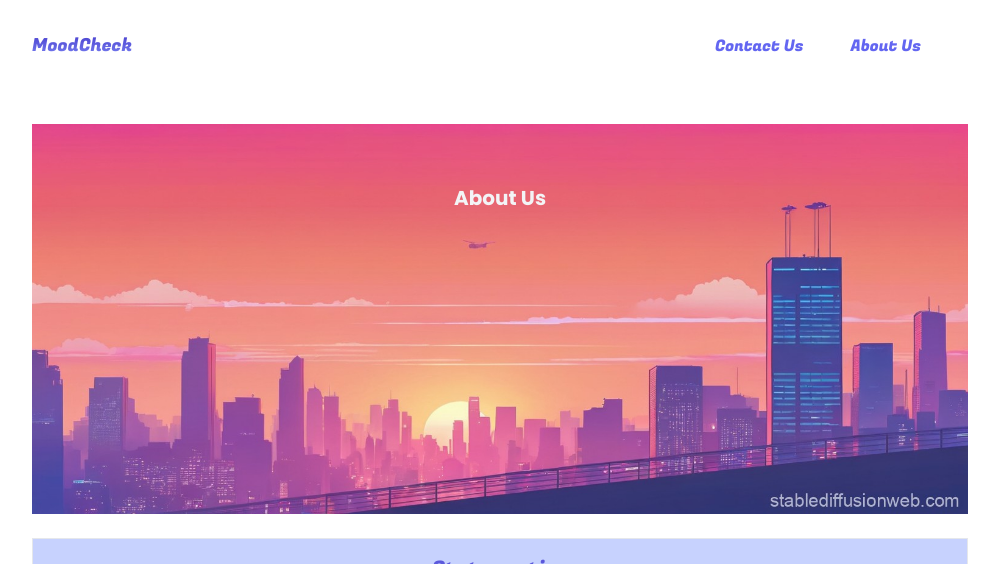
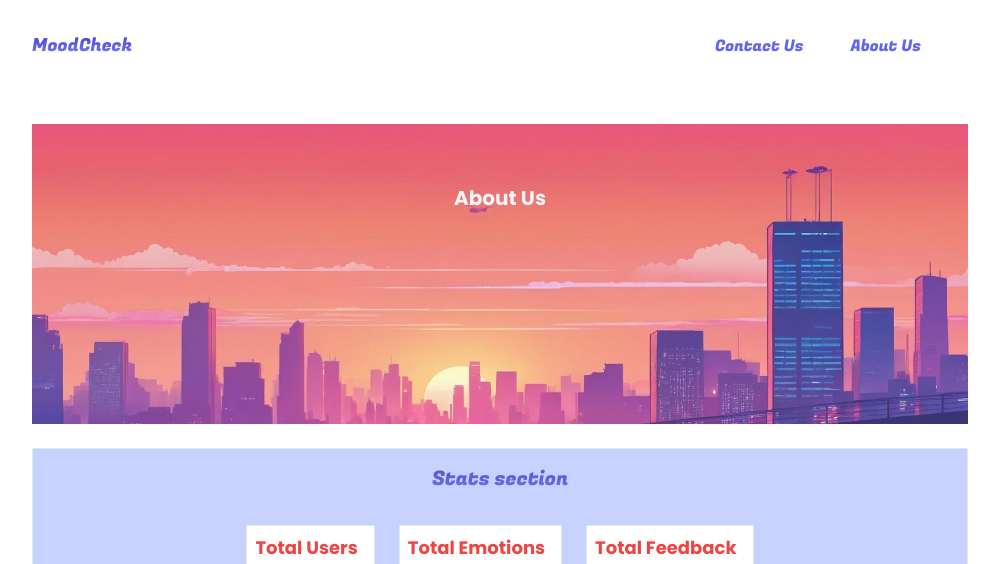
Before and after one commit to KlasniMisho123/MoodCheck, a Next.js app: page /aboutus in a window 1280 px wide. Shown: the top 564 px of the page, without its empty margins (140-1139 px from the left). Built offline with nearby package versions, Linux system fonts and the light colour scheme; no server answers; the database is empty; some icons are missing.

Commit message:
Bg Img Commit

```diff
--- a/app/globals.css
+++ b/app/globals.css
@@ -95,13 +95,12 @@
   }
 }
 
-.aboutUsBackground {
+/* .aboutUsBackground {
+  background-image: url('/abUsBackground.jpg');
   background-size: cover;
   background-position: center;
   background-repeat: no-repeat;
-}
-
-
+} */
 
 @keyframes slideDown{
   from {
--- a/components/Aboutus.js
+++ b/components/Aboutus.js
@@ -39,9 +39,9 @@ export default function Aboutus() {
     <section className='w-full flex flex-col gap-6 '>
       <div className='min-h-[300px] flex flex-row justify-center min-w-[400px] w-full '>
         <img
-        src="/abUsBackground.jpg"
+        src="/abUsBackground1.jpg"
         alt="Background Image"
-        className='w-full h-full object-cover '
+        className='w-full h-[300px] object-cover '
         />
         <h1 className={'text-xl text-center mt-[60px] text-gray-100 z-3 absolute ' + poppins.className} > About Us </h1>
       </div>
```
Also changed, not shown: public/abUsBackground1.jpg (added).
